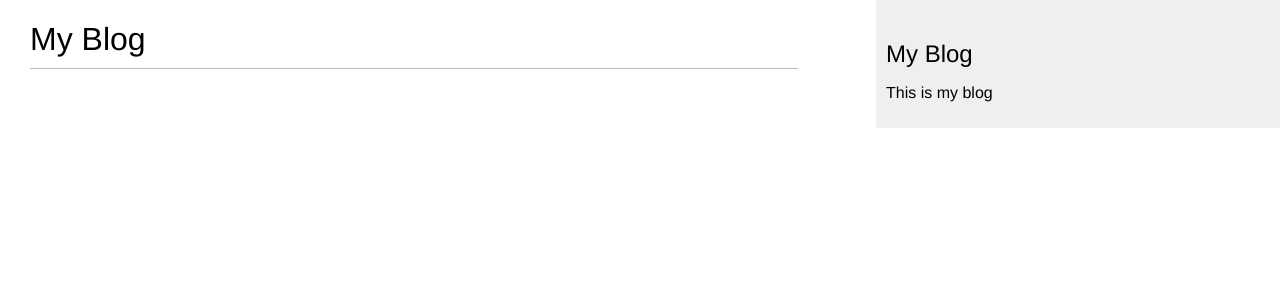
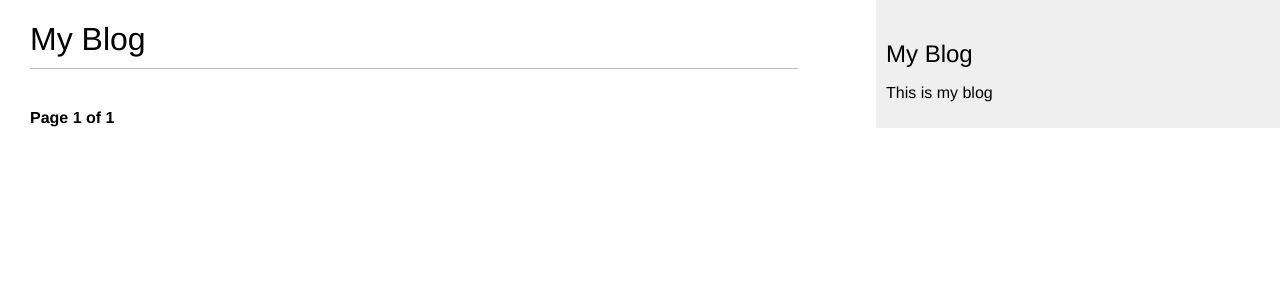
Before and after one commit to colinhowlin/personal_site, a Django app: page /blog/ in a window 1280 px wide. Shown: the top 300 px of the page. Run offline with Django 3.2, Linux system fonts and the light colour scheme; data that the repository does not hold is empty.

Commit message:
Added pagination to blog post list view

```diff
--- /dev/null
+++ b/blog/templates/blog/pagination.html
@@ -0,0 +1,13 @@
+<div class="pagination">
+    <span class="step-links">
+        {% if page.has_previous %}
+            <a href="?page={{ page.previous_page_number }}">Previous</a>
+        {% endif %}
+        <span class="current">
+            Page {{ page.number }} of {{ page.paginator.num_pages }}
+        </span>
+        {% if page.has_next %}
+            <a href="?page={{ page.next_page_number }}">Next</a>
+        {% endif %}
+    </span>
+</div>
--- a/blog/templates/blog/post/list.html
+++ b/blog/templates/blog/post/list.html
@@ -17,4 +17,5 @@
     {{ post.body|truncatewords:30|linebreaks }}
 {% endfor %}
 
+{% include "blog/pagination.html" with page=posts %}
 {% endblock %}
--- a/blog/views.py
+++ b/blog/views.py
@@ -1,4 +1,5 @@
 from django.shortcuts import render, get_object_or_404
+from django.core.paginator import Paginator, EmptyPage, PageNotAnInteger
 from .models import Post
 
 
@@ -8,13 +9,31 @@ def post_list(request):
 
     # Here we retrieve all the published posts using the custom model manager
     # we created in the models.py file
-    posts = Post.published.all()
+    object_list = Post.published.all()
+
+    # Then we create a Paginator object to limit the number of posts
+    # to three per page
+    paginator = Paginator(object_list, 3)
+
+    # the GET page parameter stores the current page
+    page = request.GET.get('page')
+
+    try:
+        # we obtain the posts for the desired page by using Paginator page() method
+        posts = paginator.page(page)
+    except PageNotAnInteger:
+        # if page parameter is not a number, retrieve the first page of results
+        posts = paginator.page(1)
+    except EmptyPage:
+        # if out of range, return the last page
+        posts = paginator.page(paginator.num_pages)
 
     # Then we use Django's render shortcut to render a template
     # and pass the posts to the given template
     return render(request,
                   'blog/post/list.html',
-                  {'posts': posts})
+                  {'page': page,
+                   'posts': posts})
 
 
 def post_detail(request, year, month, day, post):
```
Also changed, not shown: blog/templates/blog/post/detail.html (+12 -9 lines).
